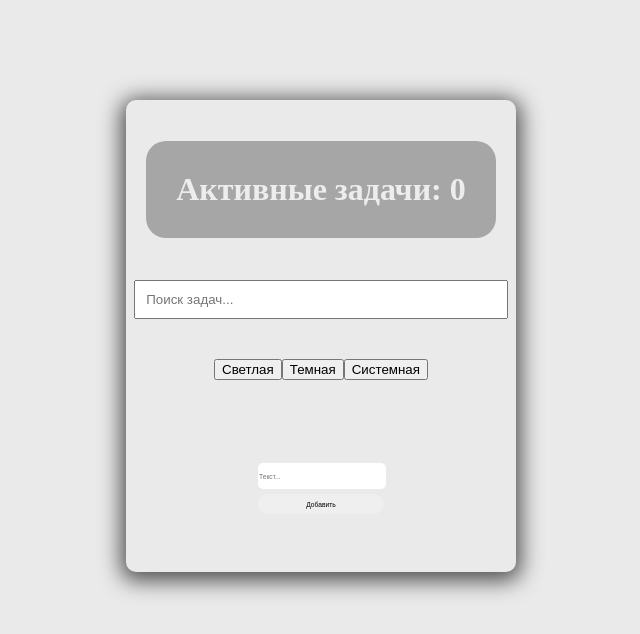
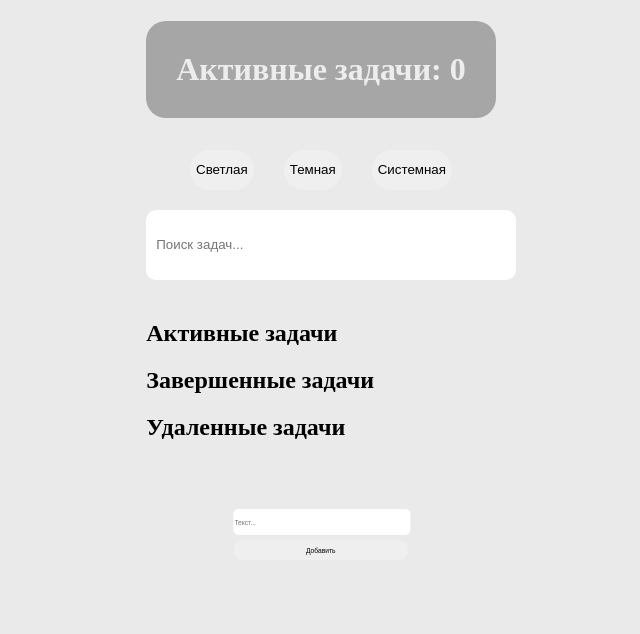
Before and after one commit to raazuev/todoTypeScript, a React (Create React App) app: page / in a window 1280 px wide. Shown: the top 634 px of the page, without its empty margins (319-959 px from the left). Built offline with nearby package versions, Linux system fonts and the light colour scheme.

Commit message:
стили, доработка компонентов

```diff
--- a/src/App.tsx
+++ b/src/App.tsx
@@ -67,20 +67,19 @@ const App: React.FC = observer(() => {
     <Router>
       <div className={`container ${theme}`}>
         <div className="App">
-          <h1 className="top">Активные задачи: {filteredTasks.filter(task => !task.done).length}</h1>
+          <div className="header">
+            <h1 className="top">Активные задачи: {filteredTasks.filter(task => !task.done).length}</h1>
+            <div className="theme-toggle">
+              <button onClick={() => toggleTheme("light-theme")}>Светлая</button>
+              <button onClick={() => toggleTheme("dark-theme")}>Темная</button>
+              <button onClick={() => toggleTheme("system-theme")}>Системная</button>
+            </div>
+          </div>
           <SearchBar searchTerm={searchTerm} onSearchChange={setSearchTerm} />
-
-          <div>
-            <button onClick={() => toggleTheme("light-theme")}>Светлая</button>
-            <button onClick={() => toggleTheme("dark-theme")}>Темная</button>
-            <button onClick={() => toggleTheme("system-theme")}>Системная</button>
-          </div>
-
           <Routes>
-            <Route path="/" element={<TaskList tasks={filteredTasks} />} />
+            <Route path="/" element={<TaskList tasks={filteredTasks} doneTask={doneTask} deleteTask={deleteTask} addSubtask={addSubtask} onTaskClick={handleTaskClick} />} />
             <Route path="/task/:id" element={<TaskDetails />} />
           </Routes>
-
           <TaskInput addTask={addTask} />
           {filteredTasks.map((task) => (
             <Task
--- a/src/components/List/TaskList.tsx
+++ b/src/components/List/TaskList.tsx
@@ -1,21 +1,57 @@
 import React from "react";
-import { Link } from "react-router-dom";
+import { observer } from "mobx-react";
+import store from "../../store/store";
+import Task from "../Task/Task";
 import { ITask } from "../../store/store";
 
 interface TaskListProps {
   tasks: ITask[];
+  doneTask: (id: number) => void;
+  deleteTask: (id: number) => void;
+  addSubtask: (parentId: number, title: string) => void;
+  onTaskClick: (task: ITask) => void;
 }
 
-const TaskList: React.FC<TaskListProps> = ({ tasks }) => {
+const TaskList: React.FC<TaskListProps> = observer(({ tasks, doneTask, deleteTask, addSubtask, onTaskClick }) => {
+  const activeTasks = tasks.filter(task => !task.done);
+  const completedTasks = tasks.filter(task => task.done);
+
   return (
-    <div>
-      {tasks.map((task) => (
-        <div key={task.id}>
-          <Link to={`/task/${task.id}`}>{task.title}</Link>
-        </div>
-      ))}
+    <div className="task-section">
+      <div className="active-tasks">
+        <h2>Активные задачи</h2>
+        {activeTasks.map(task => (
+          <Task
+            key={task.id}
+            task={task}
+            level={0}
+            doneTask={doneTask}
+            deleteTask={deleteTask}
+            addSubtask={addSubtask}
+            onTaskClick={onTaskClick}
+          />
+        ))}
+      </div>
+      <div className="completed-tasks">
+        <h2>Завершенные задачи</h2>
+        {completedTasks.map(task => (
+          <Task
+            key={task.id}
+            task={task}
+            level={0}
+            doneTask={doneTask}
+            deleteTask={deleteTask}
+            addSubtask={addSubtask}
+            onTaskClick={onTaskClick}
+          />
+        ))}
+      </div>
+      <div className="deleted-tasks">
+        <h2>Удаленные задачи</h2>
+        {}
+      </div>
     </div>
   );
-};
+});
 
 export default TaskList;
--- a/src/components/Search/SearchBar.tsx
+++ b/src/components/Search/SearchBar.tsx
@@ -7,7 +7,7 @@ interface SearchBarProps {
 
 const SearchBar: React.FC<SearchBarProps> = ({ searchTerm, onSearchChange }) => {
   return (
-    <input
+    <input className="search-input"
       type="text"
       placeholder="Поиск задач..."
       value={searchTerm}
--- /dev/null
+++ b/src/components/Search/_Search.sass
@@ -0,0 +1,17 @@
+input
+    width: 100%
+    min-height: 50px
+    border: none
+    border-radius: 10px
+    outline: 0
+    &:hover
+        outline: 2px solid blue
+    &:focus-visible
+        outline: 0
+    &::placeholder
+        position: absolute
+        z-index: 2
+        transition: all .5s ease
+    &:focus::placeholder
+        font-size: 11px
+        transform: translateY(-17px)
--- a/src/components/TaskInput/_TaskInpun.sass
+++ b/src/components/TaskInput/_TaskInpun.sass
@@ -1,7 +1,7 @@
 .task-input
     padding-top: 30px
     position: sticky
-    bottom: 5px
+    top: 0
     transform: scale(0.5)
     transition: transform .5s ease
     &:hover
--- a/src/sass/_mixin.sass
+++ b/src/sass/_mixin.sass
@@ -7,3 +7,33 @@
 @mixin system-theme
     background-color: #d9d9d9
     color: #fff
+@mixin btn
+    margin-top: 10px
+    width: 100%
+    height: 40px
+    border-radius: 30px
+    border: none
+    transition: all .5s ease
+    &:hover
+        transform: scale(1.09)
+        background-color: #848484
+        color: #fff
+    &:active
+        transform: scale(1)
+@mixin input
+    width: 100%
+    min-height: 50px
+    border: none
+    border-radius: 10px
+    outline: 0
+    &:hover
+        outline: 2px solid blue
+    &:focus-visible
+        outline: 0
+    &::placeholder
+        position: absolute
+        z-index: 2
+        transition: all .5s ease
+    &:focus::placeholder
+        font-size: 11px
+        transform: translateY(-17px)
--- a/src/sass/main.sass
+++ b/src/sass/main.sass
@@ -1,5 +1,8 @@
 @import ../components/Task/_Task
 @import ../components/TaskInput/_TaskInpun
+@import ../components/List/_Details
+@import ../components/List/_Lisk
+@import ../components/Search/_Search
 @import ./_mixin
 
 body
@@ -9,39 +12,43 @@ body
     box-sizing: border-box
 .container
     display: flex
-    justify-content: center
+    flex-direction: column
     align-items: center
     margin-bottom: 100px
-    .App
-        max-height: 500px
-        overflow-y: auto
-        margin-top: 100px
-        padding: 20px 20px
+button
+    @include btn
+.header
+    display: flex
+    justify-content: space-between
+    flex-direction: column
+    align-items: center
+    width: 100%
+    margin-bottom: 20px
+    .theme-toggle
         display: flex
-        flex-direction: column
-        align-content: center
-        align-items: center
-        gap: 20px
-        border-radius: 10px
-        box-shadow: 0px 4px 21px 5px #515151
-        &::-webkit-scrollbar
-            width: 4px
-            height: 20px
-            scrollbar-gutter: stable
-        &::-webkit-scrollbar-thumb
-            background-color: #343434
+        gap: 30px
+        button
+            @include btn
+    .top
+        background-color: #a6a6a6
+        border-radius: 20px
+        padding: 30px
+        color: #ededed
+    .task-section
+        width: 100%
+        display: flex
+        justify-content: space-between
+        margin-top: 20px
+        .active-tasks, .completed-tasks, .deleted-tasks
+            flex: 1
+            padding: 10px
+            margin: 0 10px
             border-radius: 10px
-            width: 20px
-            background-clip: padding-box
-        &::-webkit-scrollbar-track
-            background-color: #ADB6BF66
-            margin: 40px
-        .top
-            background-color: #a6a6a6
-            border-radius: 20px
-            padding: 30px 30px
-            color: #ededed
-
+            background-color: #f0f0f0
+            box-shadow: 0px 2px 10px rgba(0, 0, 0, 0.1)
+            h2
+                margin: 0
+                text-align: center
 .light-theme
     @include light-theme
 .dark-theme
```
Also changed, not shown: src/components/List/_Details.sass (added), src/components/List/_Lisk.sass (added).
